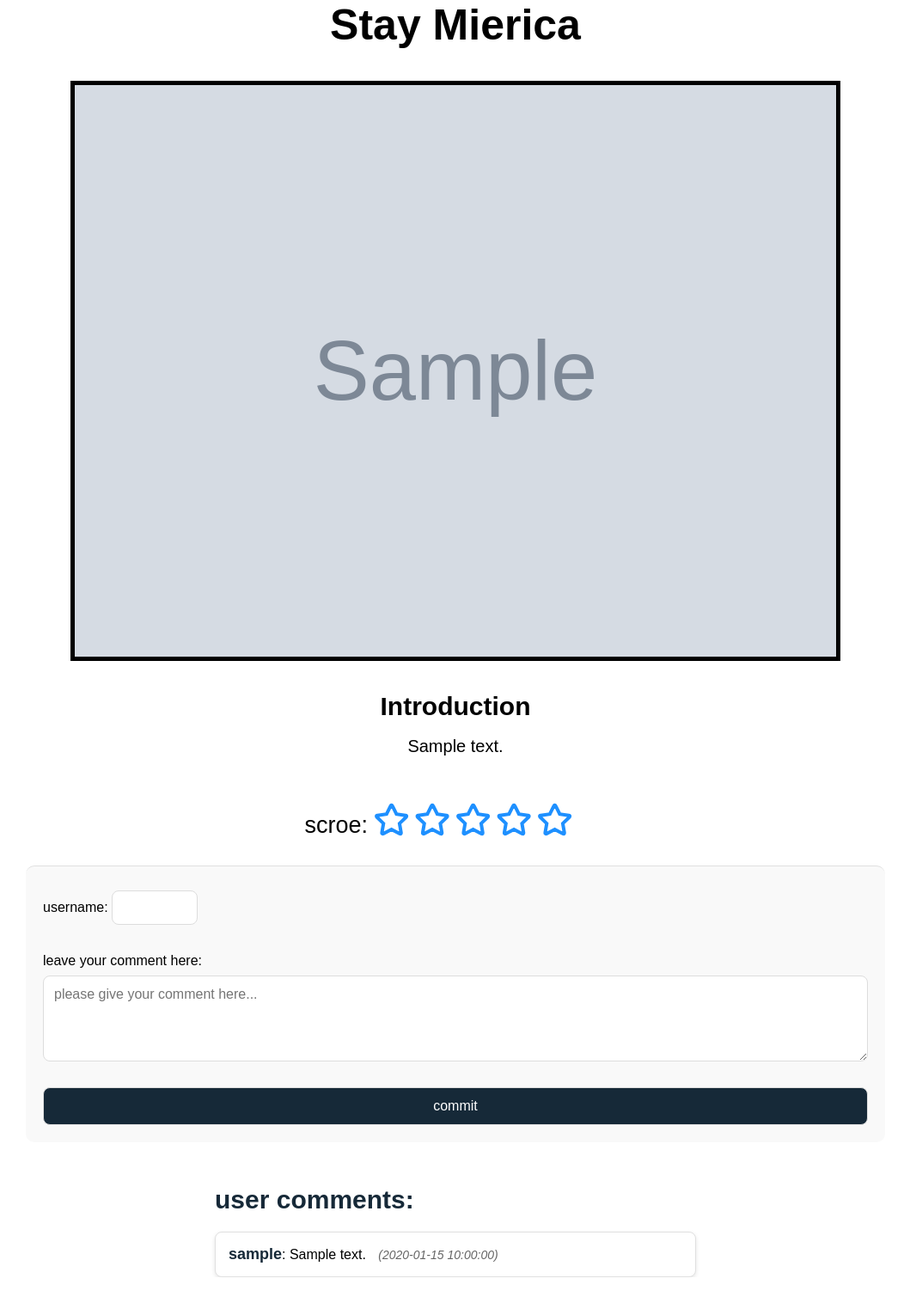
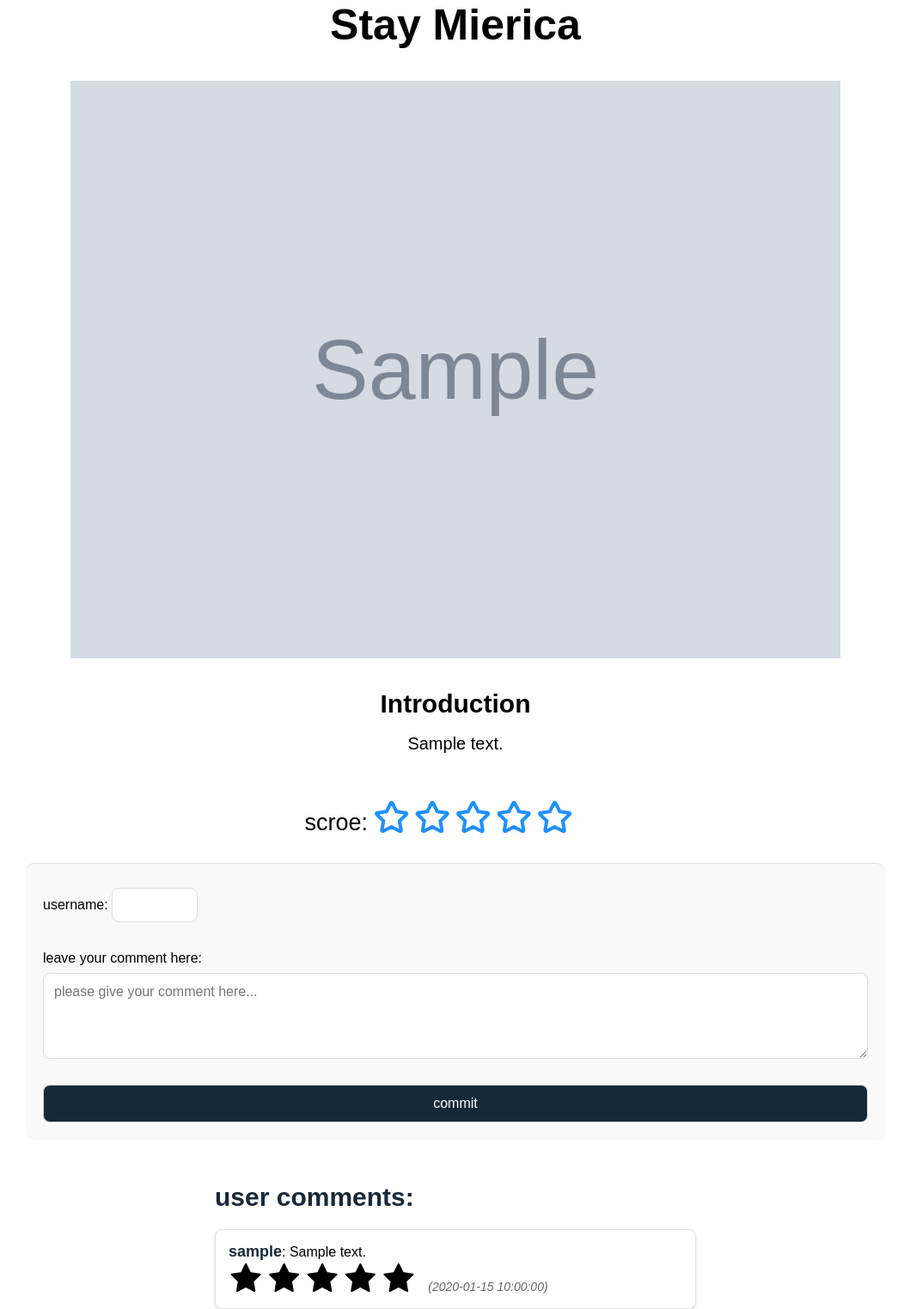
Before and after one commit to u23sw23/green-book-web, a Flask app: template flaskProject/templates/introduction_detail.html in a window 1280 px wide. Shown: the part 77-1600 px from the top of the page at 86% size, without its empty margins (110-1169 px from the left). Before the commit the page ends 1563 px from the top, so only its background shows below. Run offline with Flask 3, Linux system fonts and the light colour scheme; the template is opened without the code that fills it: most values are stand-ins (such as "Sample title", 1, 10 or a date in 2020); grey boxes marked "Sample" are stand-in pictures.

Commit message:
Update introduction_detail.html

```diff
--- a/flaskProject/templates/introduction_detail.html
+++ b/flaskProject/templates/introduction_detail.html
@@ -1,6 +1,5 @@
 <!DOCTYPE html>
 <html lang="en">
-
 <head>
     <meta charset="UTF-8">
     <meta name="viewport" content="width=device-width, initial-scale=1.0">
@@ -20,7 +19,7 @@
         </nav>
     </header>
     <h1>Stay Mierica</h1> <br> <br>
-    <img src="{{introduction.image_url}}" alt="{{ introduction.name }}" width="500px" border="5px">
+    <img src="{{introduction.image_url}}" alt="{{ introduction.name }}">
     <br> <br>
     <h2>Introduction</h2>
     <br>
@@ -42,6 +41,8 @@
         <label for="username">username:</label>
         <input type="text" id="username" name="username" required><br><br>
 
+        <input type="hidden" id="rating" name="rating" value="0">
+
         <label for="content">leave your comment here:</label>
         <textarea id="content" name="content" placeholder="please give your comment here..." required></textarea><br><br>
 
@@ -54,6 +55,18 @@
         <div>
             <strong>{{ post.username }}</strong>:
             {{ post.content }}
+            <br>
+            <span class="comment-rating">
+                {% for i in range(post.rating|int) %}
+                    <span class="iconfont icon-pingfenxingxing filled"></span>
+                {% endfor %}
+                {% if post.rating % 1 == 0.5 %}
+                    <span class="iconfont icon-pingfenxingxing half-filled"></span>
+                {% endif %}
+                {% for i in range(5 - post.rating|int - (1 if post.rating % 1 == 0.5 else 0)) %}
+                    <span class="iconfont icon-pingfenxingxing"></span>
+                {% endfor %}
+            </span>
             <em>({{ post.timestamp }})</em>
         </div>
     {% else %}
```
